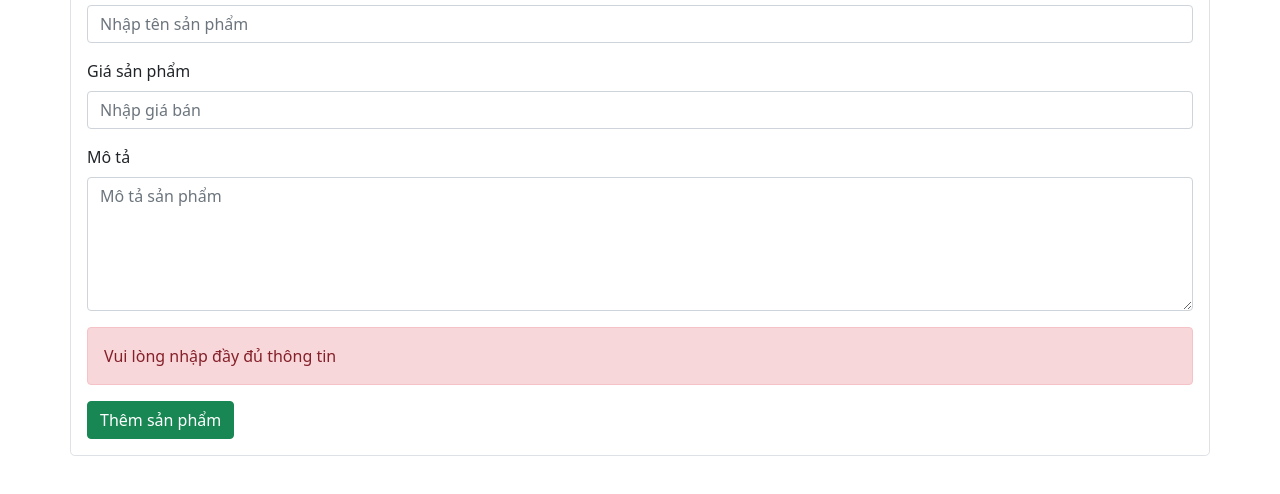
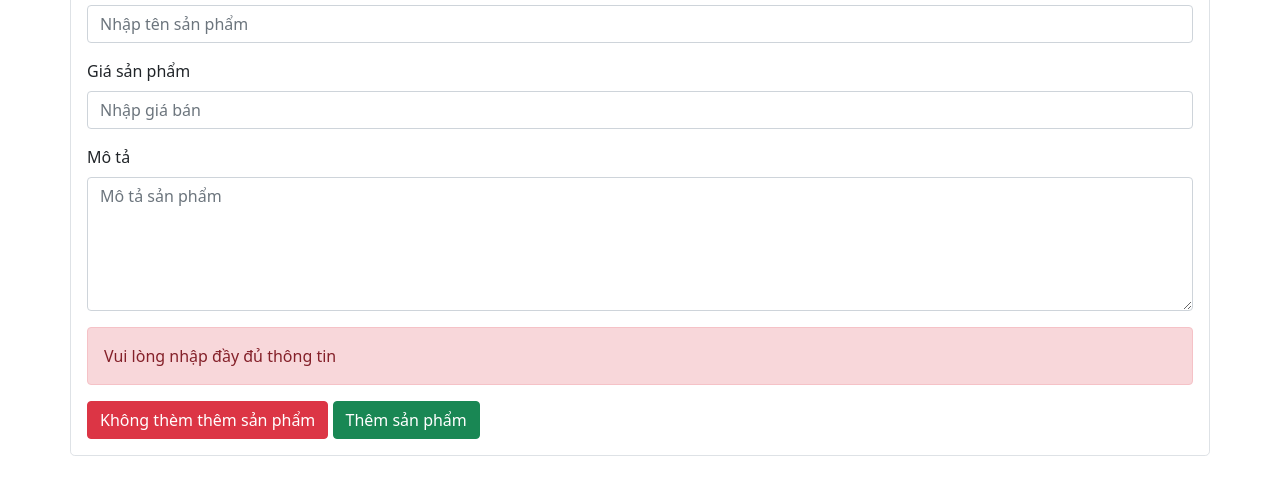
Before and after one commit to pltnhan311/Lab03, a website: page views/add.html in a window 1280 px wide. Shown: the part 176-670 px from the top of the page. Drawn offline with nearby package versions, Linux system fonts and the light colour scheme.

Commit message:
them button khong dong y

```diff
--- a/views/add.html
+++ b/views/add.html
@@ -32,7 +32,7 @@
       <div class="alert alert-danger" role="alert">
         <span class="message">Vui lòng nhập đầy đủ thông tin</span>
       </div>
-
+      <button type="submit" class="btn btn-danger">Không thèm thêm sản phẩm</button>
       <button type="submit" class="btn btn-success">Thêm sản phẩm</button>
     </form>
   </div>
```
